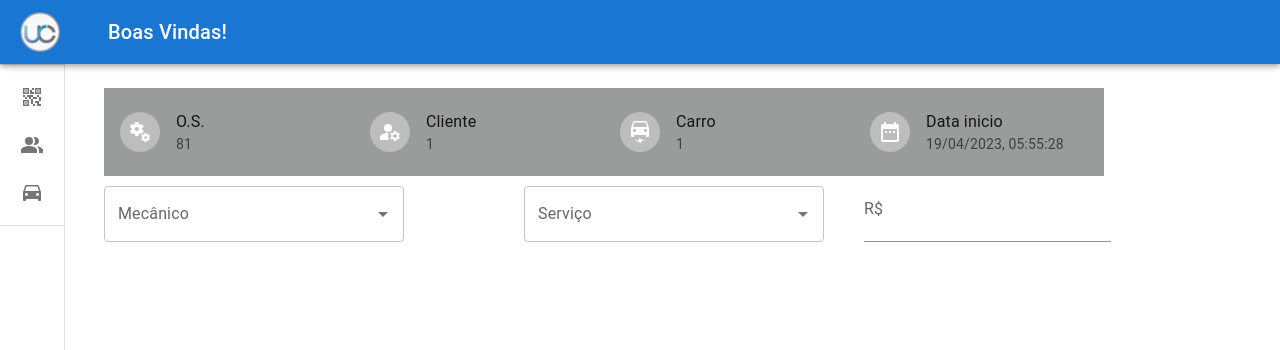
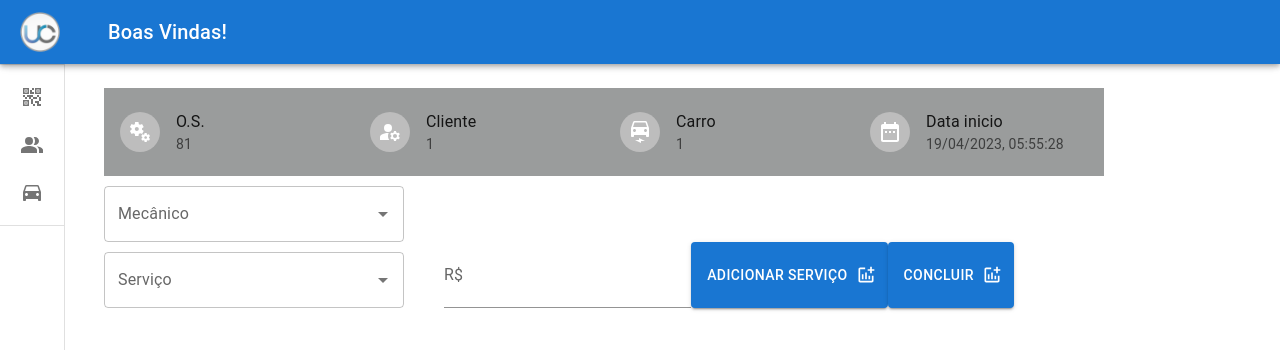
Before and after one commit to m4rcos-dev/Ultracar-service, a React (Create React App) app in the folder app/frontend/: page /start/1/1 in a window 1280 px wide. Shown: the top 350 px of the page. Built offline with nearby package versions, Linux system fonts and the light colour scheme.

Commit message:
:sparkles: feat: create fuction add Service

```diff
--- a/app/frontend/src/components/OrderServicesTable/SelectService.js
+++ b/app/frontend/src/components/OrderServicesTable/SelectService.js
@@ -1,12 +1,15 @@
-import { Input, InputAdornment, TextField } from "@mui/material"
+import { Button, Input, InputAdornment, TextField } from "@mui/material"
 import { useContext, useState } from "react";
 import { ContextConfig } from "../../context/ContextConfig";
 import { servicesData } from "../../data/ServiceData"
 import { Autocomplete, Box } from "./SelectMechanicStyle";
+import AddchartIcon from '@mui/icons-material/Addchart';
+import { ContextData } from "../../context/ContextData";
 
 function SelectService() {
   const { valueContext } = useContext(ContextConfig);
   const openMenu = valueContext.openMenu;
+  const { handleCurrentService} = useContext(ContextData)
   const [service, setService] = useState('');
   const [cost, setCost] = useState('');
   console.log(service);
@@ -15,9 +18,16 @@ function SelectService() {
     setService(event.target.textContent);
   }
 
-  const handelCost = ({target: { value }}) => {
+  const handelCost = ({ target: { value } }) => {
     setCost(value)
   };
+
+  const addService = () => {
+    handleCurrentService({
+      service,
+      cost,
+    })
+  }
 
   return (
     <Box>
@@ -35,6 +45,22 @@ function SelectService() {
           value={cost}
           onChange={handelCost}
         />
+        <Button
+          variant="contained"
+          endIcon={<AddchartIcon />}
+        // sx={button}
+        onClick={addService}
+        >
+          Adicionar Serviço
+        </Button>
+        <Button
+          variant="contained"
+          endIcon={<AddchartIcon />}
+        // sx={button}
+        // onClick={() => handleModalGerate(true)}
+        >
+          Concluir
+        </Button>
     </Box>
   )
 }
--- a/app/frontend/src/pages/StartOs.js
+++ b/app/frontend/src/pages/StartOs.js
@@ -23,10 +23,8 @@ function StartOs() {
   return (
     <Box>
       <OrderServicesHeader />
-      <Box sx={{ display: 'flex' }}>
         <SelectMechanic />
         <SelectService />
-      </Box>
     </Box>
   )
 }
```
Lines whose indentation alone changed are shown as unchanged.
